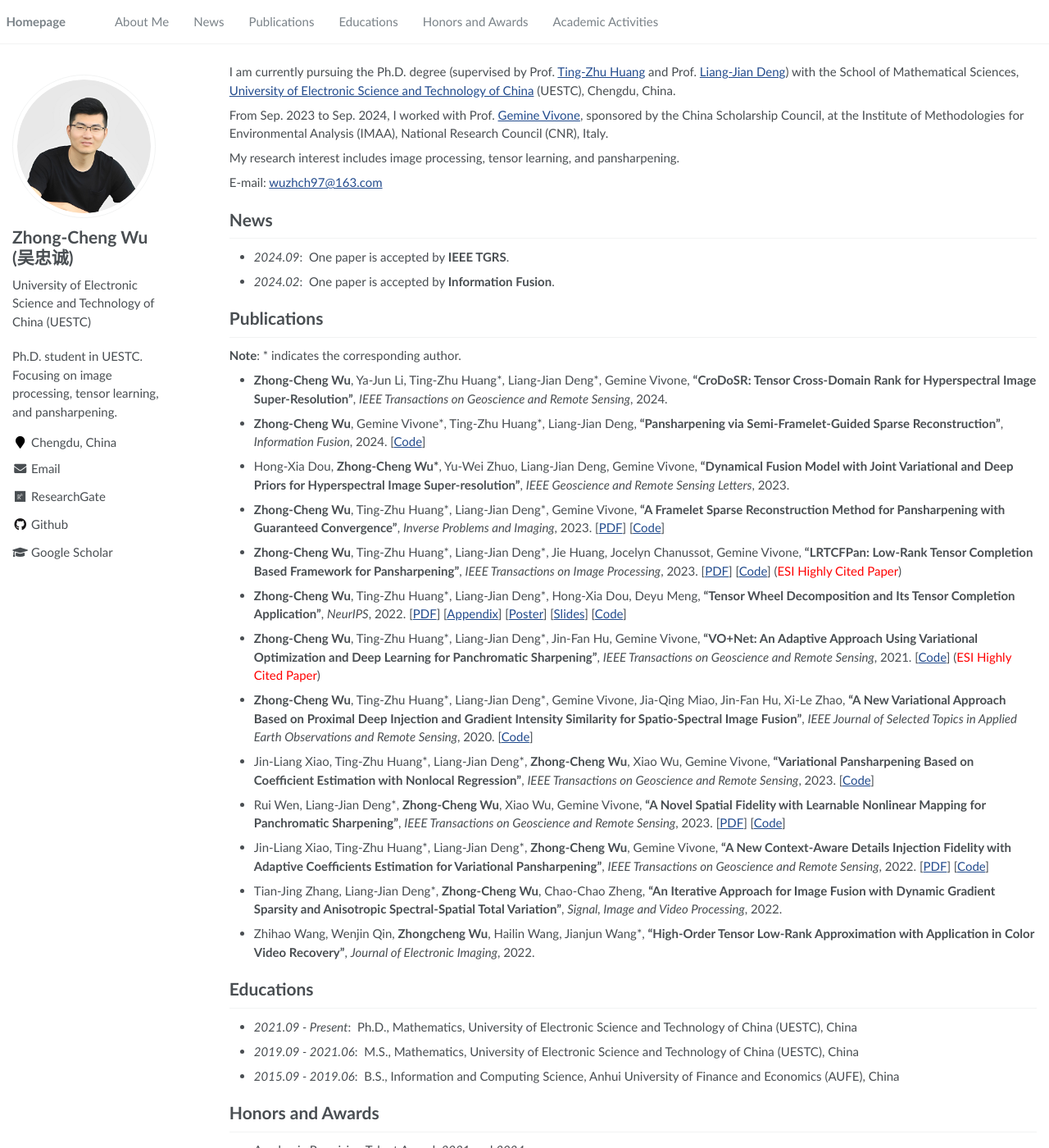
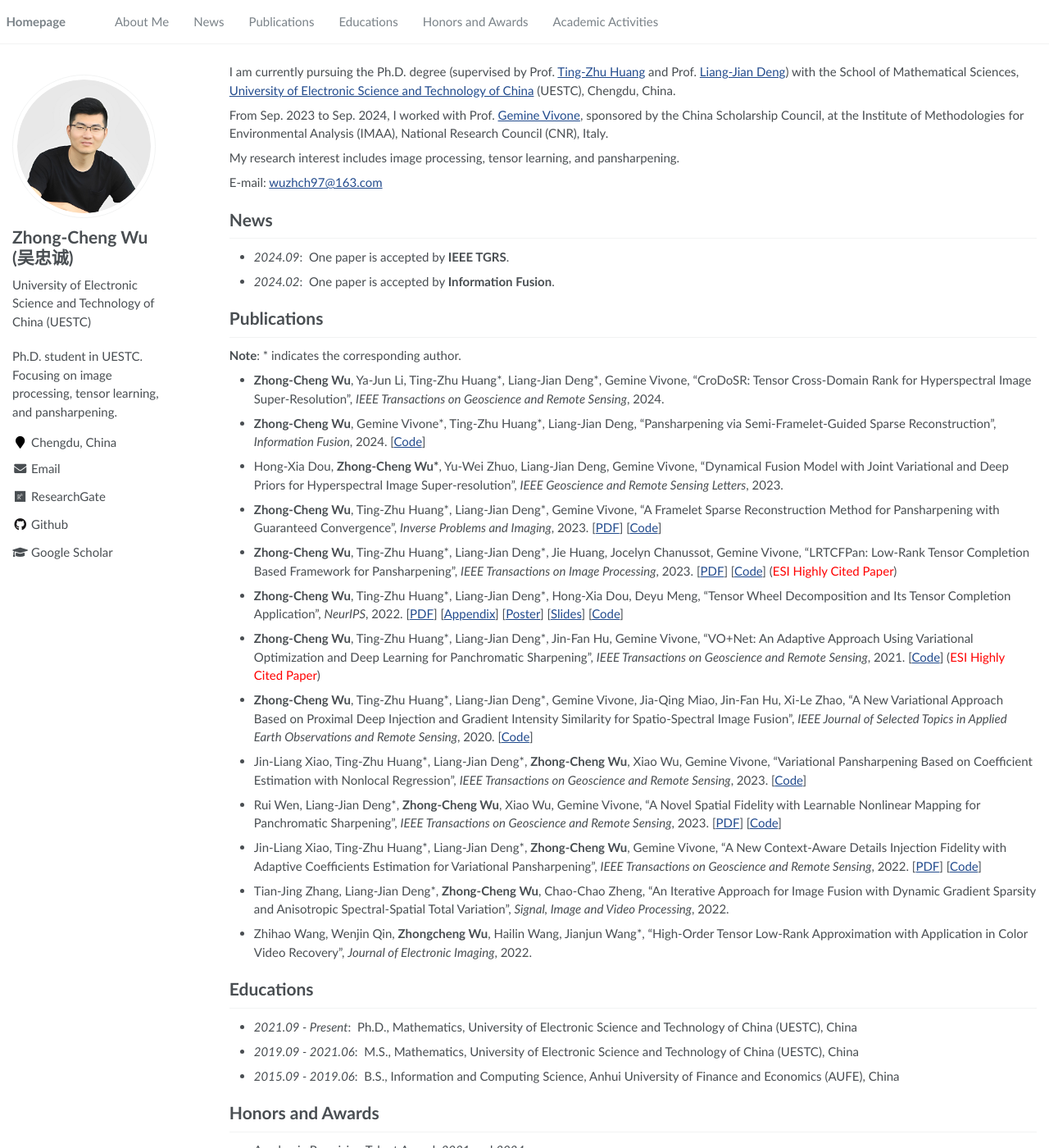
Before and after one commit to zhongchengwu/zhongchengwu.github.io, a Jekyll site: the page built from _pages/about.md, in a window 1280 px wide and 1400 px high. Shown: the whole window at 82% size. Built offline with Jekyll 4.4.1, drawn with Linux system fonts in a browser that asks for light colours.

Commit message:
Update about.md

```diff
--- a/_pages/about.md
+++ b/_pages/about.md
@@ -32,31 +32,31 @@ E-mail: <wuzhch97@163.com> &emsp;
 # Publications
 <b>Note</b>: \* indicates the corresponding author.
 
-- <b>Zhong-Cheng Wu</b>, Ya-Jun Li, Ting-Zhu Huang\*, Liang-Jian Deng\*, Gemine Vivone, <b>"CroDoSR: Tensor Cross-Domain Rank for Hyperspectral Image Super-Resolution"</b>, *IEEE Transactions on Geoscience and Remote Sensing*, 2024.
+- <b>Zhong-Cheng Wu</b>, Ya-Jun Li, Ting-Zhu Huang\*, Liang-Jian Deng\*, Gemine Vivone, "CroDoSR: Tensor Cross-Domain Rank for Hyperspectral Image Super-Resolution", *IEEE Transactions on Geoscience and Remote Sensing*, 2024.
 
-- <b>Zhong-Cheng Wu</b>, Gemine Vivone\*, Ting-Zhu Huang\*, Liang-Jian Deng, <b>"Pansharpening via Semi-Framelet-Guided Sparse Reconstruction"</b>, *Information Fusion*, 2024. [[Code](https://github.com/zhongchengwu/code_SemiFGSR)]
+- <b>Zhong-Cheng Wu</b>, Gemine Vivone\*, Ting-Zhu Huang\*, Liang-Jian Deng, "Pansharpening via Semi-Framelet-Guided Sparse Reconstruction", *Information Fusion*, 2024. [[Code](https://github.com/zhongchengwu/code_SemiFGSR)]
 
-- Hong-Xia Dou, <b>Zhong-Cheng Wu\*</b>, Yu-Wei Zhuo, Liang-Jian Deng, Gemine Vivone, <b>"Dynamical Fusion Model with Joint Variational and Deep Priors for Hyperspectral Image Super-resolution"</b>, *IEEE Geoscience and Remote Sensing Letters*, 2023.
+- Hong-Xia Dou, <b>Zhong-Cheng Wu\*</b>, Yu-Wei Zhuo, Liang-Jian Deng, Gemine Vivone, "Dynamical Fusion Model with Joint Variational and Deep Priors for Hyperspectral Image Super-resolution", *IEEE Geoscience and Remote Sensing Letters*, 2023.
 
-- <b>Zhong-Cheng Wu</b>, Ting-Zhu Huang\*, Liang-Jian Deng\*, Gemine Vivone, <b>"A Framelet Sparse Reconstruction Method for Pansharpening with Guaranteed Convergence"</b>, *Inverse Problems and Imaging*, 2023. [[PDF](https://zhongchengwu.github.io/papers/ncfsrm_ipi2023.pdf)] [[Code](https://github.com/zhongchengwu/code_ncFSRM)]
+- <b>Zhong-Cheng Wu</b>, Ting-Zhu Huang\*, Liang-Jian Deng\*, Gemine Vivone, "A Framelet Sparse Reconstruction Method for Pansharpening with Guaranteed Convergence", *Inverse Problems and Imaging*, 2023. [[PDF](https://zhongchengwu.github.io/papers/ncfsrm_ipi2023.pdf)] [[Code](https://github.com/zhongchengwu/code_ncFSRM)]
 
-- <b>Zhong-Cheng Wu</b>, Ting-Zhu Huang\*, Liang-Jian Deng\*, Jie Huang, Jocelyn Chanussot, Gemine Vivone, <b>"LRTCFPan: Low-Rank Tensor Completion Based Framework for Pansharpening"</b>, *IEEE Transactions on Image Processing*, 2023. [[PDF](https://zhongchengwu.github.io/papers/lrtcfpan_tip2023.pdf)] [[Code](https://github.com/zhongchengwu/code_LRTCFPan)] (<span style="color:red">ESI Highly Cited Paper</span>)
+- <b>Zhong-Cheng Wu</b>, Ting-Zhu Huang\*, Liang-Jian Deng\*, Jie Huang, Jocelyn Chanussot, Gemine Vivone, "LRTCFPan: Low-Rank Tensor Completion Based Framework for Pansharpening", *IEEE Transactions on Image Processing*, 2023. [[PDF](https://zhongchengwu.github.io/papers/lrtcfpan_tip2023.pdf)] [[Code](https://github.com/zhongchengwu/code_LRTCFPan)] (<span style="color:red">ESI Highly Cited Paper</span>)
 
-- <b>Zhong-Cheng Wu</b>, Ting-Zhu Huang\*, Liang-Jian Deng\*, Hong-Xia Dou, Deyu Meng, <b>"Tensor Wheel Decomposition and Its Tensor Completion Application"</b>, *NeurIPS*, 2022. [[PDF](https://zhongchengwu.github.io/papers/neurips_2022.pdf)] [[Appendix](https://zhongchengwu.github.io/papers/neurips_2022_appendix.pdf)] [[Poster](https://zhongchengwu.github.io/papers/Poster_TWDec.pdf)] [[Slides](https://zhongchengwu.github.io/papers/Slides_TWDec.pdf)] [[Code](https://github.com/zhongchengwu/code_TWDec)]
+- <b>Zhong-Cheng Wu</b>, Ting-Zhu Huang\*, Liang-Jian Deng\*, Hong-Xia Dou, Deyu Meng, "Tensor Wheel Decomposition and Its Tensor Completion Application", *NeurIPS*, 2022. [[PDF](https://zhongchengwu.github.io/papers/neurips_2022.pdf)] [[Appendix](https://zhongchengwu.github.io/papers/neurips_2022_appendix.pdf)] [[Poster](https://zhongchengwu.github.io/papers/Poster_TWDec.pdf)] [[Slides](https://zhongchengwu.github.io/papers/Slides_TWDec.pdf)] [[Code](https://github.com/zhongchengwu/code_TWDec)]
 
-- <b>Zhong-Cheng Wu</b>, Ting-Zhu Huang\*, Liang-Jian Deng\*, Jin-Fan Hu, Gemine Vivone, <b>"VO+Net: An Adaptive Approach Using Variational Optimization and Deep Learning for Panchromatic Sharpening"</b>, *IEEE Transactions on Geoscience and Remote Sensing*, 2021. [[Code](https://liangjiandeng.github.io/Projects_Res/VOFF_2021tgrs.html)] (<span style="color:red">ESI Highly Cited Paper</span>)
+- <b>Zhong-Cheng Wu</b>, Ting-Zhu Huang\*, Liang-Jian Deng\*, Jin-Fan Hu, Gemine Vivone, "VO+Net: An Adaptive Approach Using Variational Optimization and Deep Learning for Panchromatic Sharpening", *IEEE Transactions on Geoscience and Remote Sensing*, 2021. [[Code](https://liangjiandeng.github.io/Projects_Res/VOFF_2021tgrs.html)] (<span style="color:red">ESI Highly Cited Paper</span>)
 
-- <b>Zhong-Cheng Wu</b>, Ting-Zhu Huang\*, Liang-Jian Deng\*, Gemine Vivone, Jia-Qing Miao, Jin-Fan Hu, Xi-Le Zhao, <b>"A New Variational Approach Based on Proximal Deep Injection and Gradient Intensity Similarity for Spatio-Spectral Image Fusion"</b>, *IEEE Journal of Selected Topics in Applied Earth Observations and Remote Sensing*, 2020. [[Code](https://liangjiandeng.github.io/Projects_Res/DMPIF_2020jstars.html)]
+- <b>Zhong-Cheng Wu</b>, Ting-Zhu Huang\*, Liang-Jian Deng\*, Gemine Vivone, Jia-Qing Miao, Jin-Fan Hu, Xi-Le Zhao, "A New Variational Approach Based on Proximal Deep Injection and Gradient Intensity Similarity for Spatio-Spectral Image Fusion", *IEEE Journal of Selected Topics in Applied Earth Observations and Remote Sensing*, 2020. [[Code](https://liangjiandeng.github.io/Projects_Res/DMPIF_2020jstars.html)]
 
-- Jin-Liang Xiao, Ting-Zhu Huang\*, Liang-Jian Deng\*, <b>Zhong-Cheng Wu</b>, Xiao Wu, Gemine Vivone, <b>"Variational Pansharpening Based on Coefficient Estimation with Nonlocal Regression"</b>, *IEEE Transactions on Geoscience and Remote Sensing*, 2023. [[Code](https://github.com/Jin-liangXiao/SFNLR)]
+- Jin-Liang Xiao, Ting-Zhu Huang\*, Liang-Jian Deng\*, <b>Zhong-Cheng Wu</b>, Xiao Wu, Gemine Vivone, "Variational Pansharpening Based on Coefficient Estimation with Nonlocal Regression", *IEEE Transactions on Geoscience and Remote Sensing*, 2023. [[Code](https://github.com/Jin-liangXiao/SFNLR)]
 
-- Rui Wen, Liang-Jian Deng\*, <b>Zhong-Cheng Wu</b>, Xiao Wu,  Gemine Vivone, <b>"A Novel Spatial Fidelity with Learnable Nonlinear Mapping for Panchromatic Sharpening"</b>, *IEEE Transactions on Geoscience and Remote Sensing*, 2023. [[PDF](https://liangjiandeng.github.io/papers/2023/wen-tgrs2023.pdf)] [[Code](https://github.com/liangjiandeng/-LNM-PS)]
+- Rui Wen, Liang-Jian Deng\*, <b>Zhong-Cheng Wu</b>, Xiao Wu,  Gemine Vivone, "A Novel Spatial Fidelity with Learnable Nonlinear Mapping for Panchromatic Sharpening", *IEEE Transactions on Geoscience and Remote Sensing*, 2023. [[PDF](https://liangjiandeng.github.io/papers/2023/wen-tgrs2023.pdf)] [[Code](https://github.com/liangjiandeng/-LNM-PS)]
 
-- Jin-Liang Xiao, Ting-Zhu Huang\*, Liang-Jian Deng\*, <b>Zhong-Cheng Wu</b>, Gemine Vivone, <b>"A New Context-Aware Details Injection Fidelity with Adaptive Coefficients Estimation for Variational Pansharpening"</b>, *IEEE Transactions on Geoscience and Remote Sensing*, 2022. [[PDF](https://liangjiandeng.github.io/papers/2022/xiao-tgrs2022.pdf)] [[Code](https://github.com/liangjiandeng/CDIF)]
+- Jin-Liang Xiao, Ting-Zhu Huang\*, Liang-Jian Deng\*, <b>Zhong-Cheng Wu</b>, Gemine Vivone, "A New Context-Aware Details Injection Fidelity with Adaptive Coefficients Estimation for Variational Pansharpening", *IEEE Transactions on Geoscience and Remote Sensing*, 2022. [[PDF](https://liangjiandeng.github.io/papers/2022/xiao-tgrs2022.pdf)] [[Code](https://github.com/liangjiandeng/CDIF)]
 
-- Tian-Jing Zhang, Liang-Jian Deng\*, <b>Zhong-Cheng Wu</b>, Chao-Chao Zheng, <b>"An Iterative Approach for Image Fusion with Dynamic Gradient Sparsity and Anisotropic Spectral-Spatial Total Variation"</b>, *Signal, Image and Video Processing*, 2022.
+- Tian-Jing Zhang, Liang-Jian Deng\*, <b>Zhong-Cheng Wu</b>, Chao-Chao Zheng, "An Iterative Approach for Image Fusion with Dynamic Gradient Sparsity and Anisotropic Spectral-Spatial Total Variation", *Signal, Image and Video Processing*, 2022.
 
-- Zhihao Wang, Wenjin Qin, <b>Zhongcheng Wu</b>, Hailin Wang, Jianjun Wang\*, <b>"High-Order Tensor Low-Rank Approximation with Application in Color Video Recovery"</b>, *Journal of Electronic Imaging*, 2022.
+- Zhihao Wang, Wenjin Qin, <b>Zhongcheng Wu</b>, Hailin Wang, Jianjun Wang\*, "High-Order Tensor Low-Rank Approximation with Application in Color Video Recovery", *Journal of Electronic Imaging*, 2022.
 
 # Educations
 - *2021.09 - Present*: &nbsp;Ph.D., Mathematics, University of Electronic Science and Technology of China (UESTC), China
```
